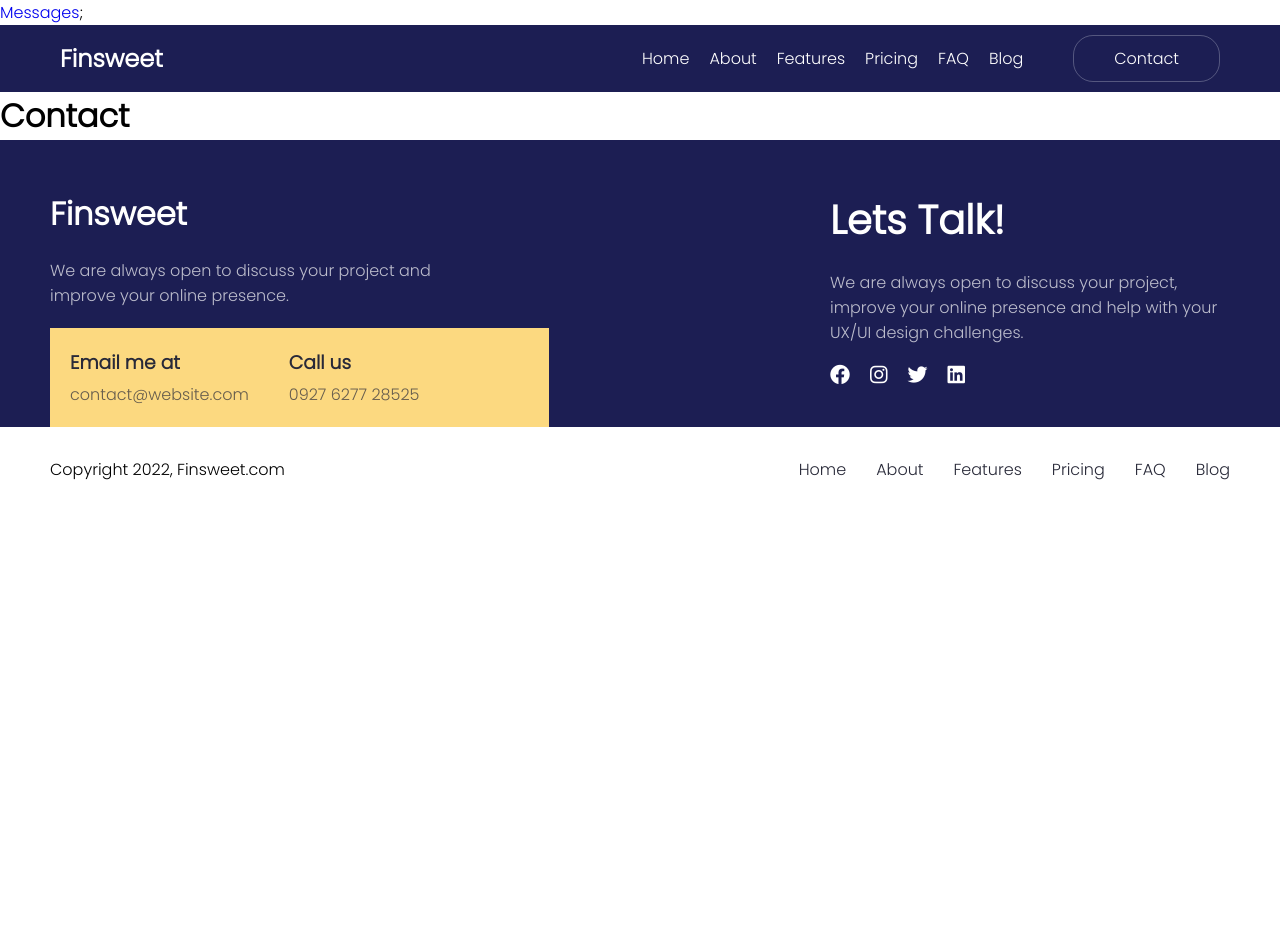
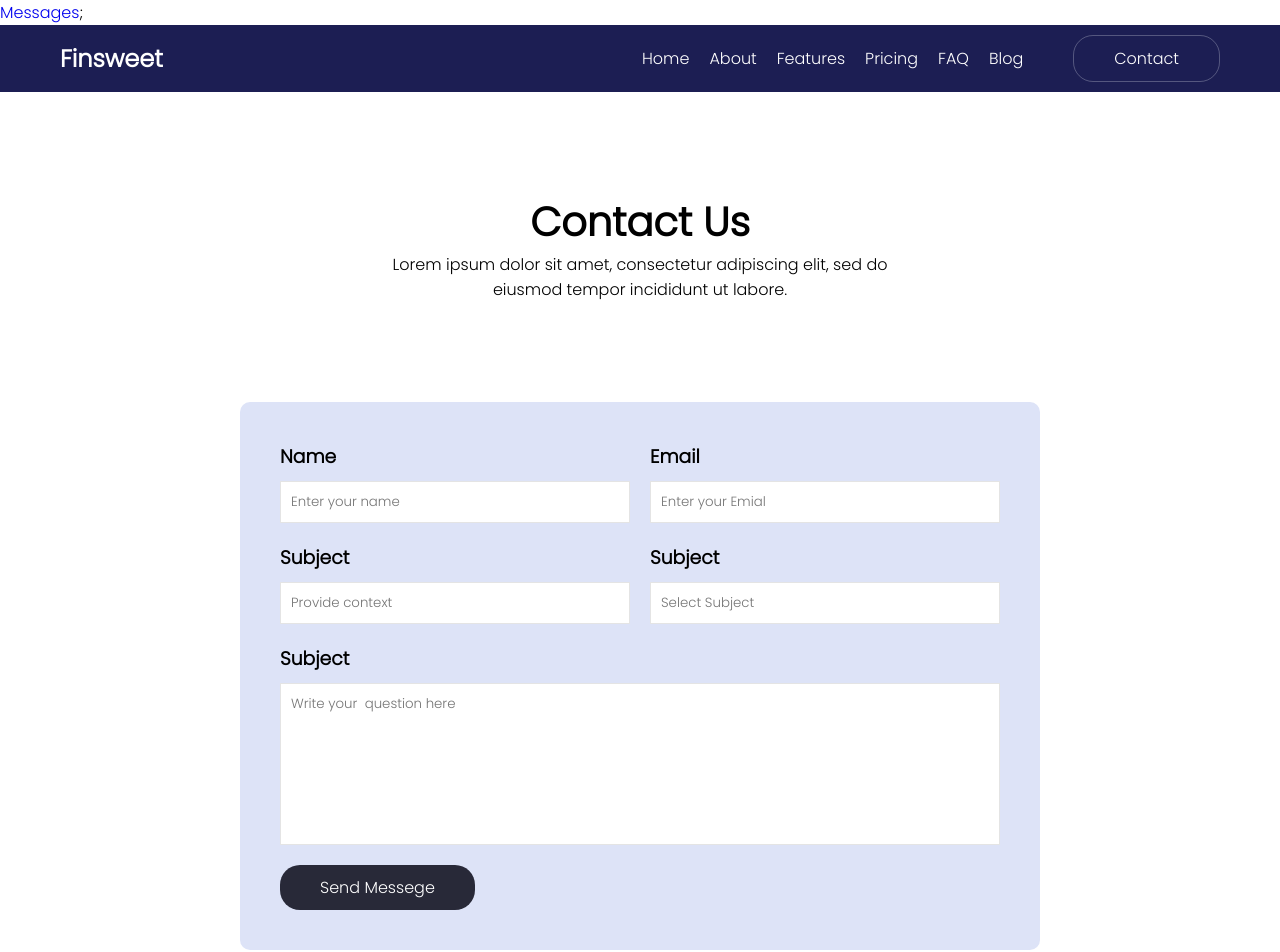
Before and after one commit to Shakhmurad7/finsweet, a React (Vite) app: page /Contact in a window 1280 px wide. Shown: the top 952 px of the page. Before the commit the page ends 800 px from the top, so only its background shows below. Built offline with nearby package versions, Linux system fonts and the light colour scheme.

Commit message:
add contact page

```diff
--- a/src/NavbarMetodlar/ContactPage/Contact.jsx
+++ b/src/NavbarMetodlar/ContactPage/Contact.jsx
@@ -1,10 +1,47 @@
 import PageContainer from "../../PageContainer"
+import style from "./Contact.module.css"
 
 const Contact =()=>{
     return(
         <>
           <PageContainer>
-            <h1>Contact</h1>
+            <div className={style["content-top-text"]}>
+              <h2>Contact Us</h2>
+              <p>Lorem ipsum dolor sit amet, consectetur adipiscing elit, sed do eiusmod tempor incididunt ut labore.</p>
+            </div>
+
+          <div className={style["Big-content-container"]}>
+
+            <div className={style["container-content"]}>
+                <div className={style["content-row"]}>
+                    <div className={style["content-input"]}>
+                      <h3>Name</h3>
+                      <input type="text" placeholder="Enter your name"/>
+                    </div>
+                    <div className={style["content-input"]}>
+                      <h3>Email</h3>
+                      <input type="email" placeholder="Enter your Emial"/>
+                    </div>
+                </div>
+                <div className={style["content-row"]}>
+                    <div className={style["content-input"]}>
+                      <h3>Subject</h3>
+                      <input type="text" placeholder="Provide context"/>
+                    </div>
+                    <div className={style["content-input"]}>
+                      <h3>Subject</h3>
+                      <input type="text" placeholder="Select Subject"/>
+                    </div>
+                </div>
+                <div className={style["textarea"]}>
+                    <h3>Subject</h3>
+                     <textarea name="" id="" cols="10" rows="7" placeholder="Write your  question here">
+
+                    </textarea>
+                </div>
+                <a href="">Send Messege</a>
+            </div>
+          </div>
           </PageContainer>
 
         </>
--- /dev/null
+++ b/src/NavbarMetodlar/ContactPage/Contact.module.css
@@ -0,0 +1,74 @@
+* {
+  font-family: "Poppins", sans-serif;
+  padding: 0;
+  margin: 0;
+  box-sizing: border-box;
+}
+body {
+    overflow-x: hidden;
+    padding: 0;
+    margin: 0;
+}
+
+.content-top-text{
+    padding: 100px 0px  50px 0px;
+    display: flex;
+    align-items: center;
+    flex-direction: column;
+    text-align: center;
+}
+.content-top-text h2{
+    font-size: 2.5rem;
+}
+.content-top-text p{
+    width: 100%;
+    max-width: 500px;
+}
+.container-content{
+    margin: 50px 0;
+    border-radius: 10px;
+    background-color:
+    #dde3f7;
+    display: flex;
+    flex-direction: column;
+    gap: 20px;
+    padding: 40px;
+    width: 100%;
+    max-width: 800px;
+}
+.content-input ,.textarea{
+    display: flex;
+    flex-direction: column;
+    gap: 10px;
+}
+.content-row input{
+    padding: 10px;
+    width: 100%;
+    border: 1px solid rgba(187, 187, 187, 0.401);
+}
+.content-input{
+    width: 100%;
+}
+.content-row{
+    width: 100%;
+    display: flex;
+    gap: 20px;
+}
+.textarea textarea{
+    resize: none;
+    padding: 10px;
+    width: 100%;
+    border: 1px solid rgba(187, 187, 187, 0.401);
+}
+.container-content a{
+    width: fit-content;
+    padding: 10px 40px;
+    background-color: #282938;
+    color: white;
+    border-radius: 20px;
+}
+.Big-content-container{
+    display: flex;
+    justify-content: center;
+    align-items: center;
+}
```
